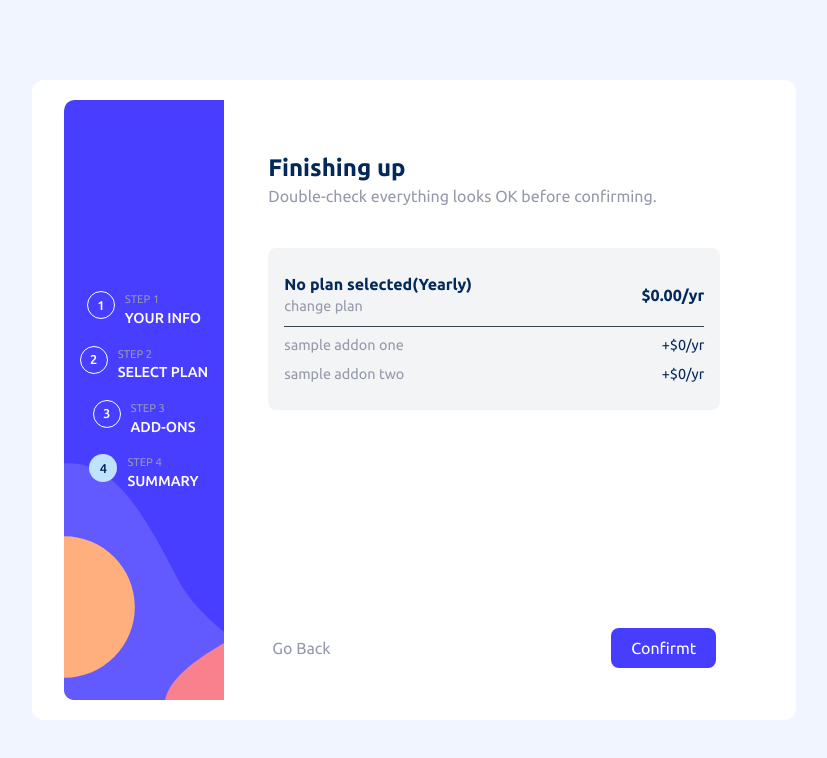
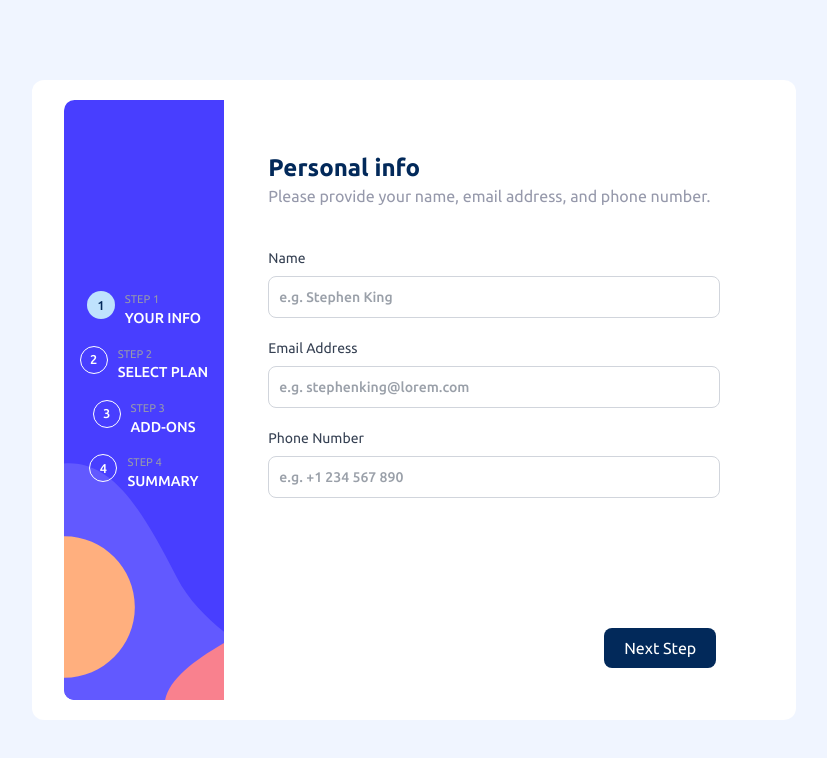
Before and after one commit to itksweb/multi-step-form-react, a React (Vite) app: page / in a window 1280 px wide. Shown: the top 758 px of the page, without its empty margins (226-1053 px from the left). Built offline with nearby package versions, Linux system fonts and the light colour scheme.

Commit message:
working on more

```diff
--- a/src/App.jsx
+++ b/src/App.jsx
@@ -5,31 +5,53 @@ import Plan from "./components/Plan";
 import AddOns from "./components/AddOns";
 import Summary from "./components/Summary";
 
+let emailRegex = /^[a-zA-Z0-9._%+-]+@[a-zA-Z0-9.-]+\.[a-zA-Z]{2,}$/;
+
 const App = () => {
   const [userInfo, setUserInfo] = useState({ name: "", phone: "", email: "" });
   const [plan, setPlan] = useState({ name: "", amount: 0 });
   const [addons, setAddons] = useState([]);
+  const [inputErr, setInputErr] = useState({ name: false, phone: false, email: false, plan:false });
   const [isMonthly, setIsMonthly] = useState(false);
-  const [step, setStep] = useState(4);
+  const [step, setStep] = useState(1);
 
-  const changePlan = () => {};
+  const changePlan = () => setStep(2);
 
-  useEffect(() => console.log(userInfo), [userInfo]);
+  const nextStep = () => {
+    if (step === 1 ) {
+      if (userInfo.name && userInfo.phone && userInfo.email) {
+        return setStep((prev) => prev + 1);
+      }
+      if (!userInfo.name) {
+        return setInputErr((prev) => {
+          return { ...prev, name: true };
+        });
+      }
+      if (!userInfo.email || !emailRegex.test(userInfo.email)) {
+        return setInputErr((prev) => {
+          return { ...prev, email: true };
+        });
+      } if (!userInfo.phone) {
+        return setInputErr((prev) => {
+          return { ...prev, phone: true };
+        });
+      }
 
-  const nextStep = (e) => {
-    if (step === 1 && userInfo.name && userInfo.phone && userInfo.email) {
+    }
+    if (step === 2 ) {
+      if (plan.name) {
+        return setStep((prev) => prev + 1);
+      }
+      return setInputErr((prev) => {
+        return { ...prev, plan: true };
+      });
+    }
+    if (step === 3) {
       return setStep((prev) => prev + 1);
-    }
-    if (step === 2 && plan.name) {
-      return setStep((prev) => prev + 1);
-    }
-    if (step < 4 && step > 2) {
-      setStep((prev) => prev + 1);
     }
   };
 
-  const prevStep = (e) => {
-    e.preventDefault();
+  const prevStep = () => {
     if (step > 1) {
       setStep((prev) => prev - 1);
     }
@@ -45,6 +67,8 @@ const App = () => {
               setUserInfo={setUserInfo}
               nextStep={nextStep}
               userInfo={userInfo}
+              inputErr={inputErr}
+              setInputErr={setInputErr}
             />
           )}
           {step === 2 && (
@@ -53,6 +77,8 @@ const App = () => {
               isMonthly={isMonthly}
               setIsMonthly={setIsMonthly}
               plan={plan}
+              err={inputErr.plan}
+              setInputErr={setInputErr}
             />
           )}
           {step === 3 && (
@@ -79,7 +105,7 @@ const App = () => {
         >
           {step !== 1 && (
             <button
-              className="btn text-[0.8em] sm:text-[1em] text-[var(--Grey-500)]"
+              className="btn text-[0.8em] hover:text-[var(--Blue-950)] focus:text-[var(--Blue-950)] cursor-pointer sm:text-[1em] text-[var(--Grey-500)]"
               onClick={prevStep}
               type="button"
             >
@@ -89,11 +115,11 @@ const App = () => {
           <button
             className={`${
               step === 4 ? "bg-[var(--Purple-600)]" : "bg-[var(--Blue-950)]"
-            } px-5 py-2 text-[var(--White)] rounded-lg text-[0.8em] sm:text-[1em] `}
+            } px-5 py-2 text-[var(--White)] cursor-pointer rounded-lg text-[0.8em] sm:text-[1em] `}
             onClick={nextStep}
             type={step === 1 ? "submit" : "button"}
           >
-            {step === 4 ? "Confirm" : "Next Step"}t
+            {step === 4 ? "Confirm" : "Next Step"}
           </button>
         </div>
       </main>
--- a/src/components/ContentHead.jsx
+++ b/src/components/ContentHead.jsx
@@ -1,7 +1,7 @@
 const ContentHead = ({ title, descr }) => {
   return (
     <>
-      <h1 className="text-[var(--Blue-950)] text-2xl font-bold mt-5">
+      <h1 className="text-[var(--Blue-950)] text-2xl font-bold mt-5  ">
         {title}
       </h1>
       <p className="mb-10 text-[var(--Grey-500)]">{descr}</p>
--- a/src/components/PersonalInfo.jsx
+++ b/src/components/PersonalInfo.jsx
@@ -1,5 +1,6 @@
 import { useEffect, useState } from "react";
 import ContentHead from "./ContentHead";
+import TextInput from "./TextInput";
 
 const formin = [
   ["Name", "e.g. Stephen King", "text", "name"],
@@ -9,8 +10,12 @@ const formin = [
 
 let emailRegex = /^[a-zA-Z0-9._%+-]+@[a-zA-Z0-9.-]+\.[a-zA-Z]{2,}$/;
 
-const PersonalInfo = ({ userInfo, setUserInfo, nextStep }) => {
-  const [err, setErr] = useState({ name: false, email: false, phone: false });
+const PersonalInfo = ({
+  userInfo,
+  setUserInfo,
+  inputErr,
+  setInputErr,
+}) => {
   const [touched, setTouched] = useState({
     name: false,
     email: false,
@@ -22,72 +27,70 @@ const PersonalInfo = ({ userInfo, setUserInfo, nextStep }) => {
 
   useEffect(() => {
     if (touched.name) {
-      if (name.trim() && err.name) {
-        setErr((prev) => {
+      if (userInfo.name.trim() && inputErr.name) {
+        setInputErr((prev) => {
           return { ...prev, name: false };
         });
-      } else if (!name.trim() && !err.name) {
-        setErr((prev) => {
+      } else if (!userInfo.name.trim() && !inputErr.name) {
+        setInputErr((prev) => {
           return { ...prev, name: true };
         });
       }
     }
-  }, [name, touched]);
+  }, [userInfo.name]);
 
   useEffect(() => {
     if (touched.email) {
-      if (emailRegex.test(email) && err.email) {
-        setErr((prev) => {
+      if (emailRegex.test(userInfo.email) && inputErr.email) {
+        setInputErr((prev) => {
           return { ...prev, email: false };
         });
-      } else if (!emailRegex.test(email) && !err.email) {
-        setErr((prev) => {
+      } else if (!emailRegex.test(userInfo.email) && !inputErr.email) {
+        setInputErr((prev) => {
           return { ...prev, email: true };
         });
       }
     }
-  }, [email, touched]);
+  }, [userInfo.email]);
 
   useEffect(() => {
     if (touched.phone) {
-      if (phone.trim() && err.phone) {
-        setErr((prev) => {
+      if (userInfo.phone.trim() && inputErr.phone) {
+        setInputErr((prev) => {
           return { ...prev, phone: false };
         });
-      } else if (!phone.trim() && !err.phone) {
-        setErr((prev) => {
+      } else if (!userInfo.phone.trim() && !inputErr.phone) {
+        setInputErr((prev) => {
           return { ...prev, phone: true };
         });
       }
     }
-  }, [phone, touched]);
-  useEffect(() => {
-    if (name && phone && emailRegex.test(email)) {
-      setUserInfo({ name, phone, email });
-    }
-  }, [name, email, phone]);
+  }, [userInfo.phone]);
 
-  const onInputChange = (e) => {
-    const { id, value } = e.target;
+
+  const onInputChange = (id, value) => {
     if (!touched[id]) {
       setTouched((prev) => {
         return { ...prev, [id]: true };
       });
     }
-    switch (id) {
-      case "name":
-        setName(value);
-        break;
-      case "email":
-        setEmail(value);
-        break;
-      case "phone":
-        setPhone(value);
-        break;
+    setUserInfo((prev) => {
+      return { ...prev, [id]: value };
+    });
+    // switch (id) {
+    //   case "name":
+    //     setName(value);
+    //     break;
+    //   case "email":
+    //     setEmail(value);
+    //     break;
+    //   case "phone":
+    //     setPhone(value);
+    //     break;
 
-      default:
-        break;
-    }
+    //   default:
+    //     break;
+    // }
   };
 
   return (
@@ -96,78 +99,36 @@ const PersonalInfo = ({ userInfo, setUserInfo, nextStep }) => {
         title="Personal info"
         descr="Please provide your name, email address, and phone number."
       />
+
       <div className="fields">
-        <div className="mb-5">
-          <label
-            htmlFor="name"
-            className="block mb-2 text-sm text-[var(--Blue-500)] "
-          >
-            Name
-          </label>
-          <input
+        <TextInput
           type="text"
           id="name"
-            className="border border-gray-300 font-medium text-sm rounded-lg focus:ring-blue-500 focus:border-blue-500 block w-full p-2.5 "
           placeholder="e.g. Stephen King"
-            required
-            value={name}
+          value={userInfo.name}
           onChange={onInputChange}
+          label="Name"
+          err={inputErr.name}
         />
-          {err.name && (
-            <p className="mt-2 text-sm text-[var(--Red-500)] ">
-              <span className="font-medium">Oops!</span> ENTER YOUR NAME PLEASE
-            </p>
-          )}
-        </div>
-        <div className="mb-5">
-          <label
-            htmlFor="email"
-            className="block mb-2 text-sm text-[var(--Blue-950)] "
-          >
-            Email Address
-          </label>
-          <input
+        <TextInput
           type="email"
           id="email"
-            className={`border ${
-              email && !emailRegex.test(email)
-                ? "border-[var(--Red-500)]"
-                : "border-gray-300"
-            } text-sm rounded-lg focus:ring-blue-500 focus:border-blue-500 block w-full p-2.5`}
           placeholder="e.g. stephenking@lorem.com"
-            required
-            value={email}
+          value={userInfo.email}
           onChange={onInputChange}
+          label="Email Address"
+          err={inputErr.email}
+          errTxt="Please enter a valid email"
         />
-          {err.email && (
-            <p className="mt-2 text-sm text-[var(--Red-500)] ">
-              <span className="font-medium">Oops!</span> INCORECT EMAIL
-            </p>
-          )}
-        </div>
-        <div className="mb-5">
-          <label
-            htmlFor="phone"
-            className="block mb-2 text-sm text-[var(--Blue-950)]  "
-          >
-            Phone Number
-          </label>
-          <input
+        <TextInput
           type="number"
           id="phone"
-            className="border border-gray-300 text-sm rounded-lg focus:ring-blue-500 focus:border-blue-500 block w-full p-2.5 "
           placeholder="e.g. +1 234 567 890"
-            required
-            value={phone}
+          value={userInfo.phone}
           onChange={onInputChange}
+          label="Phone Number"
+          err={inputErr.phone}
         />
-          {err.phone && (
-            <p className="mt-2 text-sm text-[var(--Red-500)] ">
-              <span className="font-medium">Oops!</span> ENTER YOUR PHONE NUMBER
-              PLEASE
-            </p>
-          )}
-        </div>
       </div>
     </div>
   );
--- a/src/components/Plan.jsx
+++ b/src/components/Plan.jsx
@@ -1,3 +1,4 @@
+import { useEffect } from "react";
 import ContentHead from "./ContentHead";
 import Plancard from "./Plancard";
 
@@ -7,7 +8,15 @@ const plans = [
   ["pro", 15, "/assets/images/icon-pro.svg"],
 ];
 
-const Plan = ({ isMonthly, setIsMonthly, plan, setPlan }) => {
+const Plan = ({ isMonthly, setIsMonthly, plan, setPlan, err, errTxt, setInputErr }) => {
+
+  useEffect(()=>{
+    if (plan.name) {
+      setInputErr((prev) => {
+        return { ...prev, plan: false };
+      });
+    }
+  },[plan])
   return (
     <div className=" ">
       <ContentHead
@@ -16,7 +25,13 @@ const Plan = ({ isMonthly, setIsMonthly, plan, setPlan }) => {
       />
       <div className="plans grid gap-2.5 sm:grid-flow-col sm:grid-cols-3 sm:gap-5 w-full">
         {plans.map((item) => (
-          <Plancard key={item[0]} item={item} isMonthly={isMonthly} setPlan={setPlan} plan={plan} />
+          <Plancard
+            key={item[0]}
+            item={item}
+            isMonthly={isMonthly}
+            setPlan={setPlan}
+            plan={plan}
+          />
         ))}
       </div>
       <div className="rounded-lg sm:rounded-xl month-switch flex justify-center items-center p-2.5 sm:p-3 my-5 sm:my-7 bg-[var(--Blue-50)] w-full">
@@ -43,6 +58,9 @@ const Plan = ({ isMonthly, setIsMonthly, plan, setPlan }) => {
           Yearly
         </div>
       </div>
+      <p className={`${err ? "text-sm text-[var(--Red-500)] text-center " : "hidden"} `}>
+        {`${errTxt ? errTxt : "Please select a plan to proceed"}`}
+      </p>
     </div>
   );
 };
--- a/src/components/Plancard.jsx
+++ b/src/components/Plancard.jsx
@@ -1,12 +1,22 @@
+import { useEffect } from "react";
 
 
 const Plancard = ({ item, isMonthly, setPlan, plan }) => {
   const amount = isMonthly ? item[1] : item[1] * 10;
   const term = isMonthly ? "mo" : "yr";
+
+  useEffect(()=>{
+    if (plan.name && plan.name === item[0]) {
+      setPlan((prev) => {
+        return { ...prev, amount: isMonthly ? item[1] : item[1] * 10 };
+      });
+    }
+  },[isMonthly])
+
   return (
     <div
       id={item[0]}
-      className={`flex  sm:min-w-[100px] items-start sm:flex-col sm:justify-between border rounded-lg sm:rounded-2xl ${
+      className={`flex  sm:min-w-[100px] items-start cursor-pointer sm:flex-col sm:justify-between border rounded-lg sm:rounded-2xl ${
         plan.name === item[0]
           ? "border-[var(--Purple-600)] border-2 bg-[]"
           : "border-[var(--Blue-200)] border"
--- a/src/components/Summary.jsx
+++ b/src/components/Summary.jsx
@@ -1,31 +1,11 @@
+import { useEffect } from "react";
 import ContentHead from "./ContentHead";
 
 const Summary = ({ isMonthly, addons, plan, changePlan }) => {
   const term = isMonthly ? "mo" : "yr";
-  const addns = () => {
-    if (addons.length) {
-      return (
-        <div className="summary-addons ">
-          {addons.map((item) => (
-            <div className="flex items-center justify-between" key={item.name}>
-              <div className="addon-name">{item.name}</div>
-              <div className="addon-amount">
-                +${item.amount}/{term}
-              </div>
-            </div>
-          ))}
-        </div>
-      );
-    }
-    return (
-      <div className="summary-addons ">
-        <div className="flex items-center justify-between" key={item.name}>
-          <div className="addon-name">sample addon name</div>
-          <div className="addon-amount">+$0/{term}</div>
-        </div>
-      </div>
-    );
-  };
+  const hasObject = addons.some((obje) => obje.name === item[0]);
+  let total= 0;
+  useEffect()
 
   return (
     <div className=" ">
@@ -41,9 +21,14 @@ const Summary = ({ isMonthly, addons, plan, changePlan }) => {
                 isMonthly ? "Monthly" : "Yearly"
               })`}
             </span>
-            <span className="change-plan block text-[var(--Grey-500)] text-[0.9em]">
-              change plan
-            </span>
+            <button
+              type="button change-plan block"
+              onClick={() => changePlan()}
+            >
+              <span className="change-plan text-sm cursor-pointer hover:underline ">
+                change
+              </span>
+            </button>
           </div>
           <div className="plan-right text-[var(--Blue-950)] text= font-semibold">
             ${plan.name ? plan.amount : "0.00"}/{term}
@@ -84,6 +69,16 @@ const Summary = ({ isMonthly, addons, plan, changePlan }) => {
           </div>
         )}
       </div>
+      <div className="">
+        <div className="flex items-center justify-between mb-2" key={item}>
+          <span className="total-label text-[0.9em] text-[var(--Grey-500)]">
+            Total per {isMonthly ?"month":"year"}
+          </span>
+          <span className="total-amount text-[0.9em] text-[var(--Blue-950)]">
+            +$0/{term}
+          </span>
+        </div>
+      </div>
     </div>
   );
 };
--- /dev/null
+++ b/src/components/TextInput.jsx
@@ -0,0 +1,31 @@
+const TextInput = ({ id, type, placeholder, onChange, value, label, err, errTxt }) => {
+  return (
+    <div className="mb-5 ">
+      <div className="laber flex items-center justify-between">
+        <label
+          htmlFor={id}
+          className="block mb-2 text-sm text-[var(--Blue-500)] "
+        >
+          {label}
+        </label>
+        <p className={`${err ? "text-sm text-[var(--Red-500)]" : "hidden"} `}>
+          {`${errTxt ? errTxt : "This field is required"}`}
+        </p>
+      </div>
+
+      <input
+        type={type}
+        id={id}
+        className={`border cursor-pointer ${
+          err ? "border-[var(--Red-500)]" : "border-gray-300"
+        } font-medium text-sm rounded-lg focus:ring-blue-500 focus:border-blue-500 block w-full p-2.5 hover:mouse-pointer `}
+        placeholder={placeholder}
+        required
+        value={value}
+        onChange={(e) => onChange(e.target.id, e.target.value)}
+      />
+    </div>
+  );
+};
+
+export default TextInput;
```
Also changed, not shown: src/components/AddOnCard.jsx (+19 -6 lines). Lines whose indentation alone changed are shown as unchanged.
